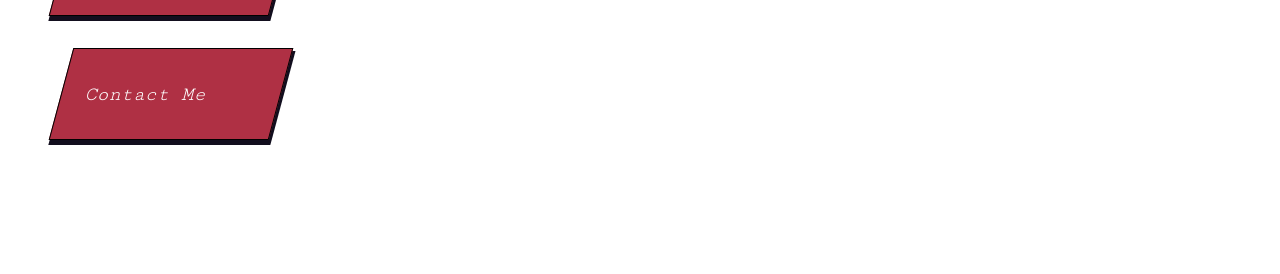
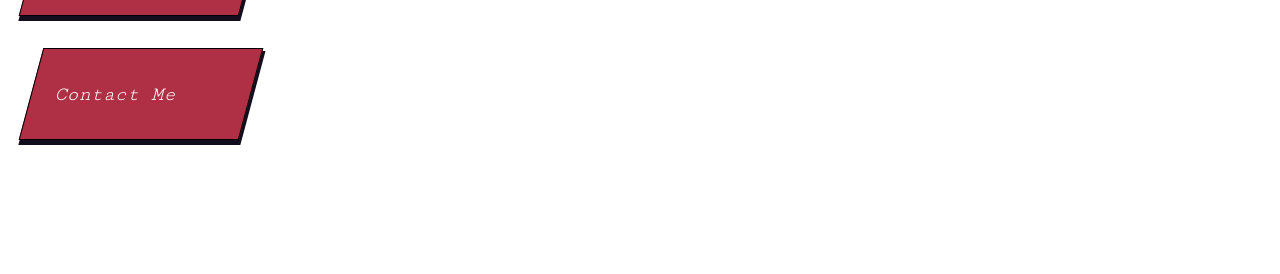
Before and after one commit to lenakujath/personal-website, an Eleventy site: page index.html in a window 1280 px wide. Shown: the part 400-674 px from the top of the page. Built offline with nearby package versions, Linux system fonts and the light colour scheme; Eleventy itself is replaced by a stand-in of ours; files that its build step writes are made by us from their sources.

Commit message:
fix nav padding

```diff
--- a/src/css/bundle.css
+++ b/src/css/bundle.css
@@ -9,6 +9,10 @@
 
 * {
 	box-sizing: border-box;
+}
+
+ul.nav-links {
+    padding: 0;
 }
 
 body {
```
Also changed, not shown: 1 other file.
